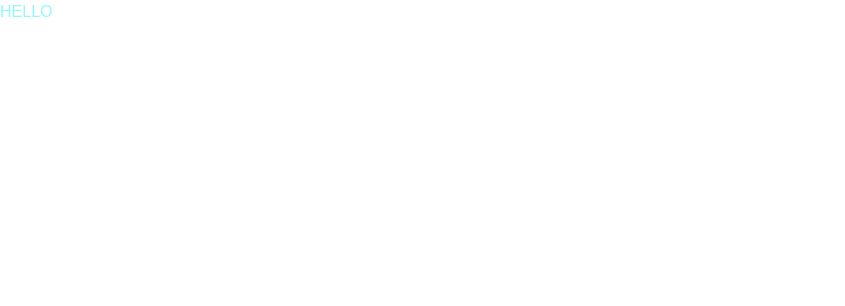
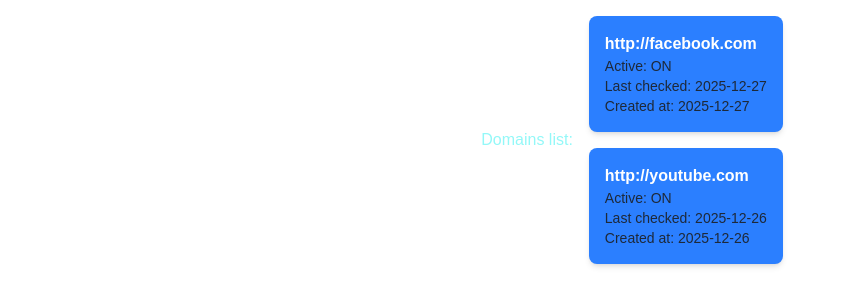
Before and after one commit to yakov6091/domain-scanner, a Next.js app: page / in a window 1280 px wide. Shown: the top 306 px of the page, without its empty margins (0-845 px from the left). Built offline with nearby package versions, Linux system fonts and the light colour scheme.

Commit message:
Create list of domians

```diff
--- a/src/app/DATA/domains.ts
+++ b/src/app/DATA/domains.ts
@@ -1,4 +1,4 @@
-type Domain = {
+export type Domain = {
     id: number,
     name: string,
     isActive: boolean,
--- a/src/app/page.tsx
+++ b/src/app/page.tsx
@@ -1,6 +1,34 @@
-export default function Home() {
+import { Domain } from "./DATA/domains";
+
+
+export default async function Home() {
+  const URL = 'http://localhost:3001/domains';
+
+  const response = await fetch(URL);
+  const domains: Domain[] = await response.json();
+
   return (
-    <h1>HELLO</h1>
+    <div className="flex items-center justify-center">
+      <h1>Domains list:</h1>
+      <ul className="space-y-4 p-4">
+        {domains.map((domain) => (
+          <li
+            key={domain.id}
+            className="p-4 bg-blue-500 shadow-md rounded-lg text-gray-800"
+          >
+            <div className="font-bold text-white">{domain.name}</div>
+            <div className="text-sm">
+              <p>Active: {domain.isActive ? "ON" : "OFF"}</p>
+              <p>Last checked: {domain.lastChecked}</p>
+              <p>Created at: {domain.createdAt}</p>
+            </div>
+
+          </li>
+        ))}
+
+      </ul>
+    </div>
+
 
   );
 }
```
